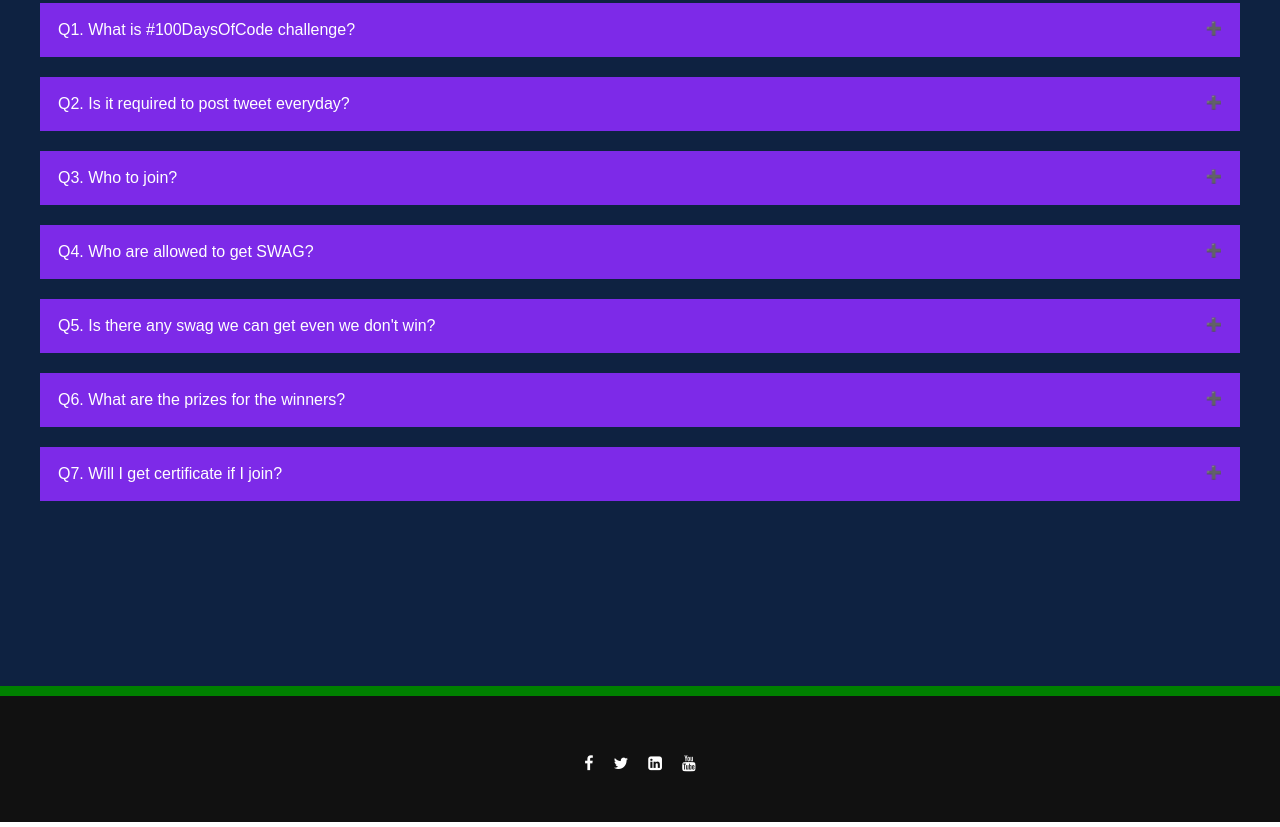
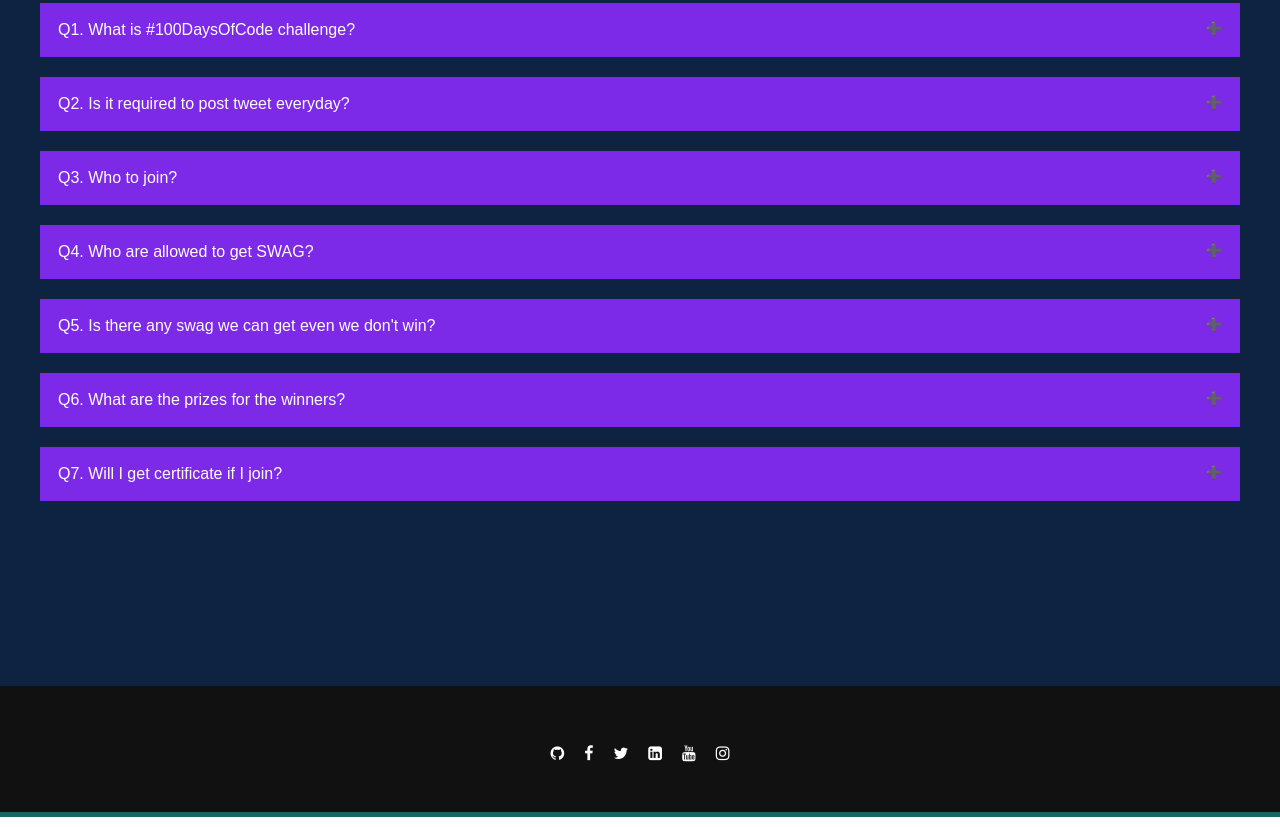
Before and after one commit to SurPathHub/events, a website: page index.html in a window 1280 px wide. Shown: the part 1714-2541 px from the top of the page. Drawn offline with nearby package versions, Linux system fonts and the light colour scheme; a web font is replaced by a local one.

Commit message:
fixed: footer css. feat:  added url, added more social links & added challenge banner

```diff
--- a/index.html
+++ b/index.html
@@ -5,7 +5,6 @@
   <meta name="viewport" content="width=device-width, initial-scale=1.0">
   <meta http-equiv="X-UA-Compatible" content="ie=edge">
   <title>#100DaysOfCode 🇵🇭</title>
-  <link rel="stylesheet" href="main.css">
 
   <link href="http://fonts.cdnfonts.com/css/jurassic-park" rel="stylesheet">
   <link href='https://unpkg.com/boxicons@2.0.7/css/boxicons.min.css' rel='stylesheet'>
@@ -65,7 +64,7 @@
       <div class="cards__content">
         <div class="cards__content__image">
           <!-- 1000 x 563 (image dimensions in pixels) -->
-          <img src="imgs/challenge1.jpg" alt="desk setup image">
+          <img src="imgs/100DaysOfCode.png" alt="desk setup image">
         </div>
         <div class="cards__content__title">
           <p>Challenge 1</p>
@@ -80,7 +79,7 @@
       <div class="cards__content">
         <div class="cards__content__image">
           <!-- 1000 x 563 (image dimensions in pixels) -->
-          <img src="imgs/challenge1.jpg" alt="desk setup image">
+          <img src="imgs/octocatchallenge.png" alt="desk setup image">
         </div>
         <div class="cards__content__title">
           <p>Challenge 2</p>
@@ -122,20 +121,20 @@
 
   </div>
 
+  <footer>
+    <div class="footer-content"></div>
+      <ul class="socials">
+        <li><a href="https://github.com/SurPathHub"><i class="fa fa-github"></i></a></li>
+        <li><a href="https://web.facebook.com/SurPathHub/"><i class="fa fa-facebook"></i></a></li>
+        <li><a href="https://twitter.com/surpathhub"><i class="fa fa-twitter"></i></a></li>
+        <li><a href="https://www.linkedin.com/company/surpathhub/"><i class="fa fa-linkedin-square"></i></a></li>
+        <li><a href="https://www.youtube.com/channel/UCjA75ni_WO_AoyWsLxnnwjA"><i class="fa fa-youtube"></i></a></li>
+        <li><a href="https://instagram.com/surpathhub"><i class="fa fa-instagram"></i></a></li>
+      </ul>
+    </div>
+  </footer>
 
   <script src="main.js"></script>
 
-
-
-  <footer>
-    <div class="footer-content"></div>
-      <ul class="socials">
-        <li><a href="#"><i class="fa fa-facebook"></i></a></li>
-        <li><a href="#"><i class="fa fa-twitter"></i></a></li>
-        <li><a href="#"><i class="fa fa-linkedin-square"></i></a></li>
-        <li><a href="#"><i class="fa fa-youtube"></i></a></li>
-      </ul>
-    </div>
-  </footer>
 </body>
 </html>
--- a/main.css
+++ b/main.css
@@ -1057,42 +1057,43 @@
     flex: 1;
   }
 }
-  footer{
+/* End of Cards (Challenges) */
+
+/**/
+footer {
   background: #111;
-     border-bottom: 5px solid #fff;
-    border-top: 10px solid #008000;
-    height: auto:
-    width:  100vw;
+  border-bottom: 5px solid #176664;
+  height: auto;
   font-family: "Open Sans";
   padding-top: 40px;
   color: #fff;
 }
- .footer-content{
+.footer-content {
   display: flex;
   align-items: center;
   justify-content: center;
-    flex-direction column;
+  flex-direction: column;
   text-align: center;
 }
 
-.socials{
+.socials {
   list-style: none;
   display: flex;
   align-items: center;
   justify-content: center;
   margin: 1rem 0 3rem 0;
 }
-.socials li{
+.socials li {
   margin: 0 10px;
 }
-.socials a{
+.socials a {
   text-decoration: none;
   color: #fff;
 }
-.socials a i{
-    font size: 1.1rem;
+.socials a i {
+  size: 1.1rem;
 }
-.socials a:hover i{
+.socials a:hover i {
   color: aqua;
 }
-/* End of Cards (Challenges) */
+/*End*/
```
Also changed, not shown: imgs/100DaysOfCode.png (added), imgs/banner.png (deleted), imgs/challenge1.jpg (deleted), imgs/octocatchallenge.png (added). Lines whose indentation alone changed are shown as unchanged.
